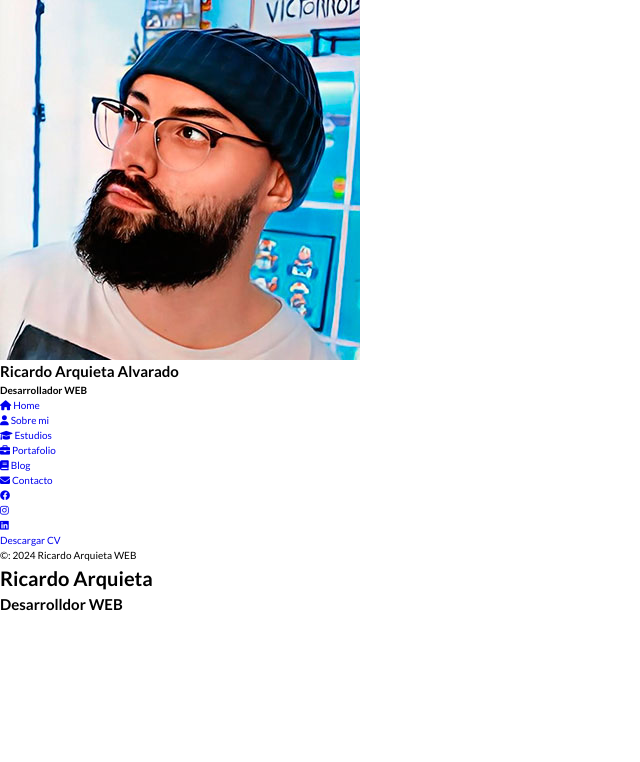
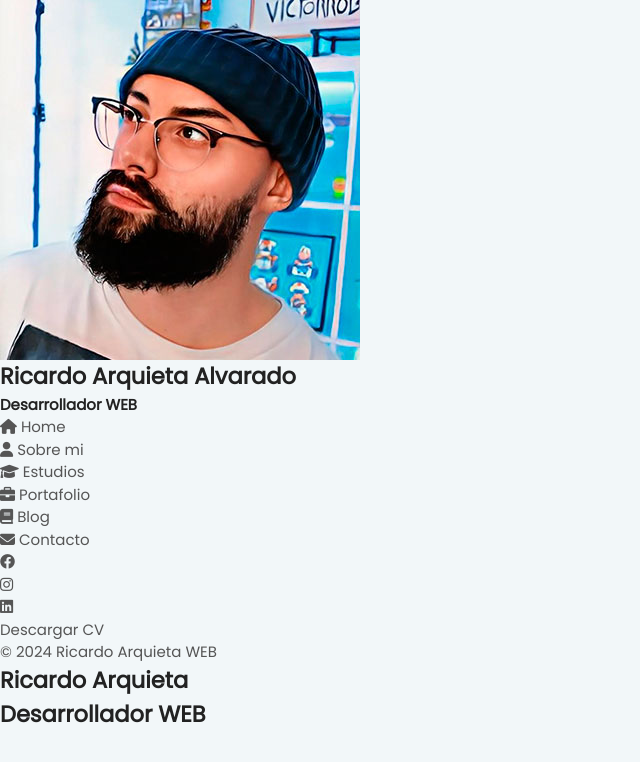
Before and after one commit to Ricardo-Arquieta/cv-html, a plain HTML site: page index.html in a window 1280 px wide. Shown: the whole page, without its empty margins (0-640 px from the left). Drawn offline with Linux system fonts and the light colour scheme.

Commit message:
Se volvió a hacer el código desde cero para hacer algunas correciones y se logró que el código se vea igual que la maqueta hasta este punto

```diff
--- a/assets/css/reset.css
+++ b/assets/css/reset.css
@@ -0,0 +1,54 @@
+*{
+    margin: 0;
+    padding: 0;
+    vertical-align: baseline;
+}
+
+*
+*::before,
+*::after{
+    box-sizing: border-box;
+    webkit-box-sizing: border-box;
+    moz-box-sizing: border-box;
+}
+
+html{
+    scroll-behavior: smooth;
+}
+
+body{
+    min-height: 100vh;
+    scroll-behavior: smooth;
+    text-rendering: optimizeSpeed;
+    line-height: 1.5;
+}
+
+ul, ol{
+    list-style: none;
+}
+
+a {
+
+    display: block;
+    text-decoration: none;
+    font-family: inherit;
+    font-size: inherit;
+    color: inherit;
+}
+
+p a{
+    display: inline;
+}
+
+
+img, video, iframe, picture, figure {
+    max-width: 100%;
+    display: block;
+}
+
+form, input, select, textarea, button, label {
+    display: block;
+    font-family: inherit;
+    font-size: inherit;
+    color: inherit;
+}
--- a/assets/css/style.css
+++ b/assets/css/style.css
@@ -1,64 +1,32 @@
-*{
-    padding: 0;
-    margin: 0;
-    vertical-align: baseline;
-}
 
-*,
-*::before,
-*::after{
-    box-sizing: border-box;
-    -webkit-box-sizing: border-box;
-    -moz-box-sizing: border-box;
-}
-
-html{
-    font-size: 62.5%;
-    scroll-behaivor: smooth;
-}
-
-body {
-    min-height: 100vh;
-    scroll-behaivor: smooth;
-    text-rendering: optimizeSpeed;
-    font-family: 'lato', 'poppins', sans-serif ;
-    line-height: 1.5;
-}
-
-
-ul, ol {
-    list-style: none;
-}
-
-a{
-    text-decoration: none;
-    display:block
-}
-
-p a{
-    display: inline;
-}
-
-img, video, iframe, picture, figure{
-    max-width: 100%;
-    display:block;
-}
-
-form, input, select, button, label, textarea {
-    display:block;
-    font-family: inherit;
-    font-size: inherit;
-    color: inherit;
-}
-
-/*ESTILOS GENERALES*/
+/*Definición de Vaariables*/
 :root{
-    --color-principal: #ffffff;
+    --color-principal: #FFFFFFFF;
     --color-secondary: #04B4E0;
     --color-background: #F2F7F9;
     --color-transparent: transparent;
+    --color-icon: #B5B6B7;
+    --color-title: #222222;
+    --color-subtitle: #888888;
+    --color-text: #555555;
 }
 
-/*ESTRUCTURA PRINCIPAL*/
+/*Estilos Generales*/
+html{
+    font-size: 62.5%;
+}
 
-/*ESTILOS GENERALES*/
+body{
+    width: 100%;
+    height: auto;
+    font-family: "Poppins", Helvetica, sans-serif;
+    font-size: 1.5rem;
+    background-color: var(--color-background);
+    color: var(--color-text);
+}
+
+h1, h2, h3, h4, h5, h6{
+    color: var(--color-title);
+}
+
+/*Estructura Principal*/
--- a/index.html
+++ b/index.html
@@ -5,7 +5,7 @@
     <meta name="viewport" content="width=device-width, initial-scale=1.0">
     <meta name="robots" content="index,follow">
     <meta name="keywords" content=""> <!--Poner las etiquetas para buscador -->
-    <title>Ricardo Arquieta Alvarado</title>
+    <title>Portafolio - Ricardo Arquieta</title>
 
     <!--Estilos-->
     <link rel="preconnect" href="https://fonts.googleapis.com">
@@ -13,85 +13,102 @@
     <link href="https://fonts.googleapis.com/css2?family=Lato:wght@100;300;400;700;900&display=swap" rel="stylesheet">
     <link rel="stylesheet" href="assets/fonts/fontawesome-free-6.1.2-web/css/all.min.css">
     <link rel="stylesheet" href="assets/fonts/poppins/poppins.css">
-    <link rel="stylesheet" href="assets/css/reset.css">
+    <link rel="stylesheet" href="assets/css/reset.css"/>
     <link rel="stylesheet" href="assets/css/style.css">
 </head>
+
 <body>
 
     <!--Layout Principal-->
+
     <div class="layout">
 
-        <!--Barra lateral (Info Usuario)-->
+        <!--Barra Lateral (Info de usuario)-->
         <aside class="layout__aside">
 
             <section class="aside__user-info">
 
-                <!--Información general del usuario-->
+                <!--Información general usuario-->
                 <div class="user-info__general">
-                    <div class="use-info__container-imagen">
-                        <img src="assets/img/default-user.jpg" alt="Foto de perfil de usuario" clas.user-info__imagen>
+                    <div class="user-info__container-image">
+                        <img src="assets/img/default-user.jpg" alt="Foto de perfil del usuario" class="user-info__image">
                     </div>
-
-                    <h2 class="user-info__name">
-                        Ricardo Arquieta Alvarado
-                    </h2>
-                    <h4 class="user-info__job">
-                        Desarrollador WEB
-                    </h4>
+                    <h2 class="user-info__name">Ricardo Arquieta Alvarado</h2>
+                    <h4 class="user-info__job">Desarrollador WEB</h4>
                 </div>
 
-                <!--Menú de navegación-->
-
-                <nav class="layout__menu">
+                <!--Menú de navgación-->
+                <nav class="user-layout__menu">
                     <ul class="menu__list">
                         <li class="menu__option">
 
                             <a href="index.html" class="menu__link">
-                                <i class="menu__icon fa-solid fa-house"></i>
+                                <i class="fa-solid fa-house"></i>
                                 <span class="menu__overlay">Home</span>
                             </a>
 
                         </li>
+                    </ul>
+                </nav>
+
+                <nav class="user-layout__menu">
+                    <ul class="menu__list">
                         <li class="menu__option">
 
                             <a href="sobre-mi.html" class="menu__link">
-                                <i class="menu__icon fa-solid fa-user"></i>
+                                <i class="fa-solid fa-user "></i>
                                 <span class="menu__overlay">Sobre mi</span>
                             </a>
 
                         </li>
+                    </ul>
+                </nav>
 
+                <nav class="user-layout__menu">
+                    <ul class="menu__list">
                         <li class="menu__option">
 
                             <a href="estudios.html" class="menu__link">
-                                <i class="menu__icon fa-solid fa-graduation-cap"></i>
+                                <i class="fa-solid fa-graduation-cap"></i>
                                 <span class="menu__overlay">Estudios</span>
                             </a>
 
                         </li>
+                    </ul>
+                </nav>
 
+                <nav class="user-layout__menu">
+                    <ul class="menu__list">
                         <li class="menu__option">
 
                             <a href="portafolio.html" class="menu__link">
-                                <i class="menu__icon fa-solid fa-briefcase"></i>
+                                <i class="fa-solid fa-briefcase"></i>
                                 <span class="menu__overlay">Portafolio</span>
                             </a>
 
                         </li>
+                    </ul>
+                </nav>
 
+                <nav class="user-layout__menu">
+                    <ul class="menu__list">
                         <li class="menu__option">
 
                             <a href="blog.html" class="menu__link">
-                                <i class="menu__icon fa-solid fa-book"></i>
+                                <i class="fa-solid fa-book"></i>
                                 <span class="menu__overlay">Blog</span>
                             </a>
 
                         </li>
+                    </ul>
+                </nav>
 
+                <nav class="user-layout__menu">
+                    <ul class="menu__list">
                         <li class="menu__option">
 
                             <a href="contacto.html" class="menu__link">
-                                <i class="menu__icon fa-solid fa-envelope"></i>
+                                <i class="fa-solid fa-envelope"></i>
                                 <span class="menu__overlay">Contacto</span>
                             </a>
 
@@ -102,53 +119,57 @@
                 <!--Links de redes sociales-->
 
                 <div class="user-info__links">
-                    <ul class="links__rrss">
-                        <li class="rrss__option">
-                            <a href="https://www.facebook.com/RickyMagic2010" class="rrss__link">
-                                <i class="rrss__icon fa-brands fa-facebook"></i>
+
+                    <ul class="links__social">
+
+                        <li class="social__option">
+                            <a href="#" class="social__link">
+                                <i class="social__icon fa-brands fa-facebook"></i>
                             </a>
                         </li>
 
-                        <li class="rrss__option">
-                            <a href="https://www.instagram.com/arquietaricardo/" class="rrss__link">
-                                <i class="rrss__icon fa-brands fa-instagram"></i>
+                        <li class="social__option">
+                            <a href="#" class="social__link">
+                                <i class="social__icon fa-brands fa-instagram"></i>
                             </a>
                         </li>
 
-                        <li class="rrss__option">
-                            <a href="https://www.linkedin.com/in/ricardo-arquieta-674576245/" class="rrss__link">
-                                <i class="rrss__icon fa-brands fa-linkedin"></i>
+                        <li class="social__option">
+                            <a href="#" class="social__link">
+                                <i class="social__icon fa-brands fa-linkedin"></i>
                             </a>
                         </li>
+
                     </ul>
+
                 </div>
 
-                <!--Botón del CV-->
+                <!--Botón del curriculum-->
 
-                <div class="user-info__buttons">
+                <div class="user-info__butons">
                     <a href="#" class="user-info__btn">Descargar CV</a>
                 </div>
 
-                <!--Footer-->
-
+                <!--Pie de página-->
                 <footer class="user-info__footer">
-                    &copy: 2024 Ricardo Arquieta WEB
+                    &copy; 2024 Ricardo Arquieta WEB
                 </footer>
 
             </section>
 
         </aside>
-        <!--Cierre de Barra lateral (Info Usuario)-->
+
 
     </div>
 
-    <!--Inicio de main-->
+
+    <!--Contenido Principal-->
     <main class="layout__content">
 
-        <div class="content__page">
+        <section class="content__page">
             <h1 class="page__name">Ricardo Arquieta</h1>
-            <h2 class="page__job">Desarrolldor WEB</h2>
-        </div>
+            <h2 class="page__job">Desarrollador WEB</h2>
+        </section>
 
     </main>
 
```
